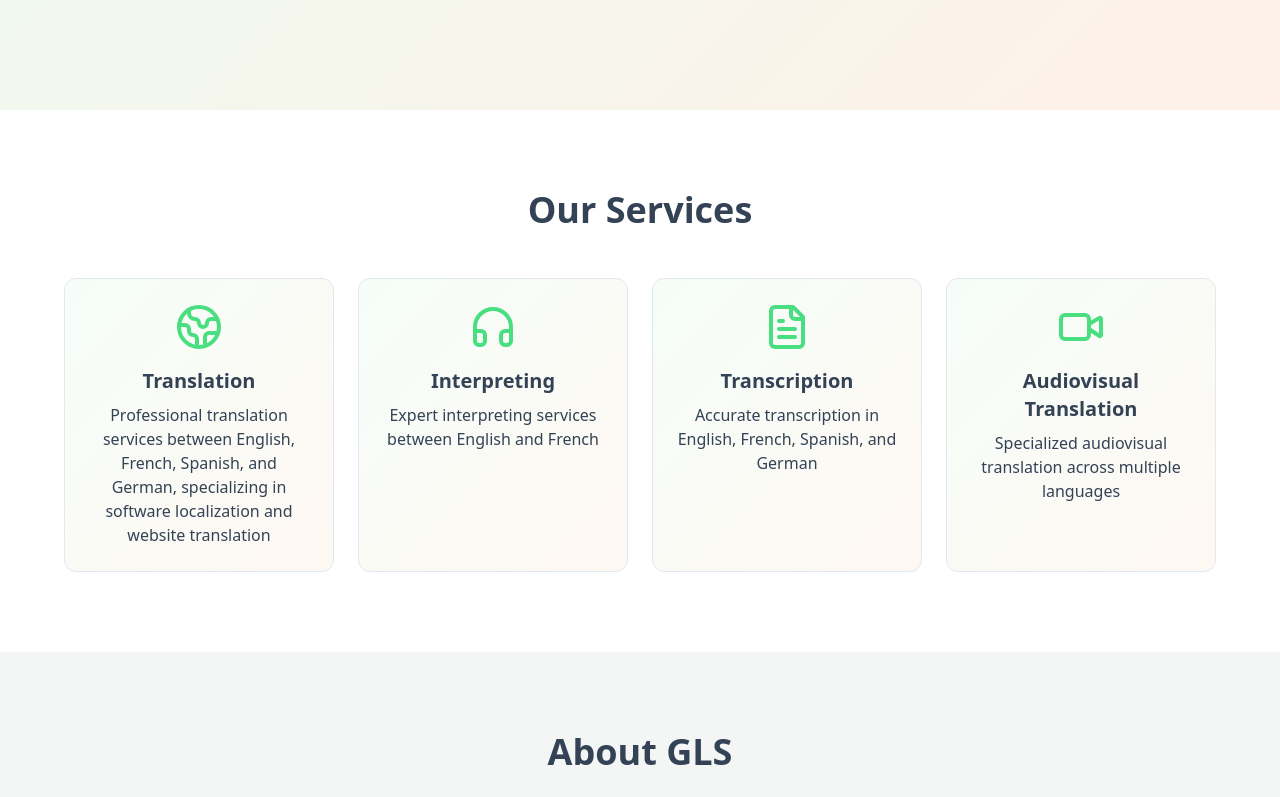
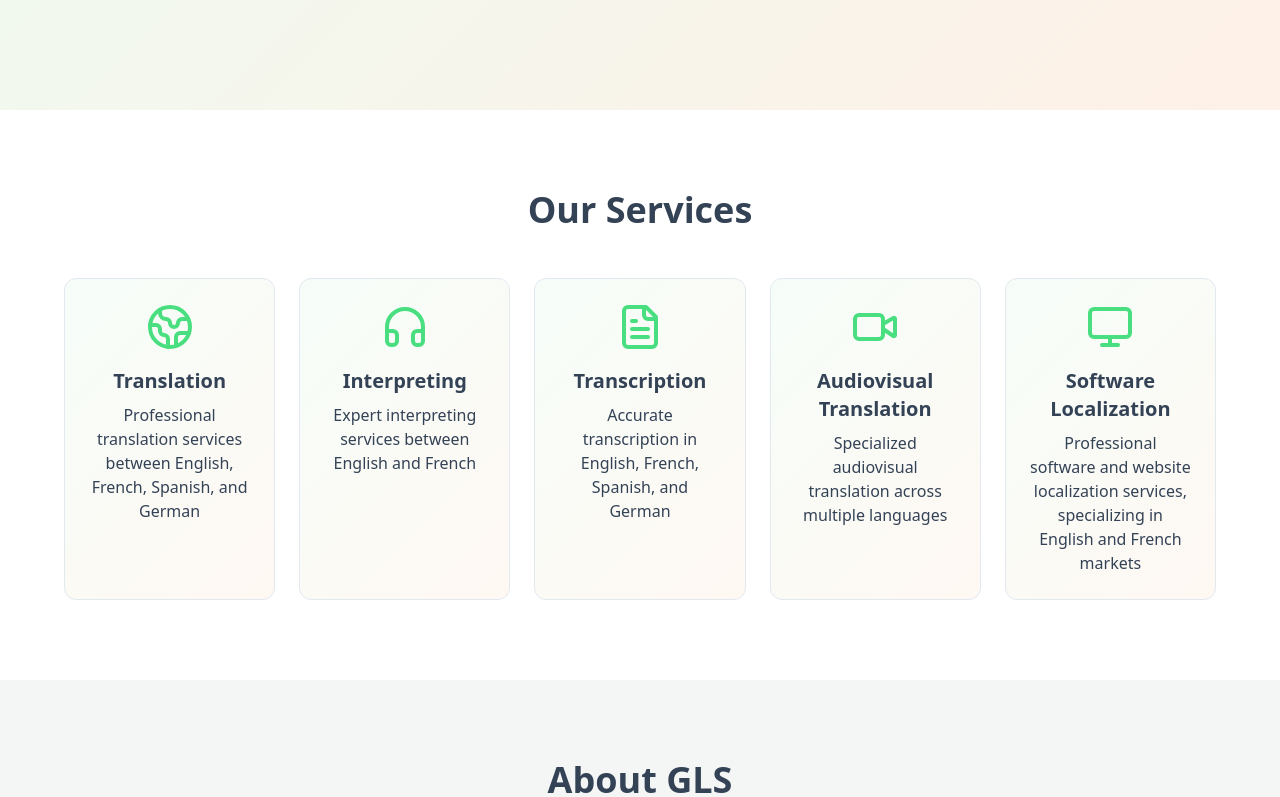
Before and after one commit to CMCI-ORG/garizim-ls, a React (Vite) app: page / in a window 1280 px wide. Shown: the part 530-1327 px from the top of the page. Built offline with nearby package versions, Linux system fonts and the light colour scheme.

Commit message:
Add localization service block
Implement a new service block for localization in the services section of the application.
[skip gpt_engineer]

```diff
--- a/src/components/Services.tsx
+++ b/src/components/Services.tsx
@@ -1,4 +1,4 @@
-import { Globe2, Headphones, FileText, Video } from "lucide-react";
+import { Globe2, Headphones, FileText, Video, Monitor } from "lucide-react";
 import { useTranslation } from "react-i18next";
 
 const services = [
@@ -17,6 +17,10 @@ const services = [
   {
     icon: Video,
     key: "audiovisual"
+  },
+  {
+    icon: Monitor,
+    key: "localization"
   }
 ];
 
@@ -29,7 +33,7 @@ export const Services = () => {
         <h2 className="text-3xl md:text-4xl font-bold text-center mb-12">
           {t('services.title')}
         </h2>
-        <div className="grid grid-cols-1 md:grid-cols-2 lg:grid-cols-4 gap-6 max-w-sm mx-auto md:max-w-none">
+        <div className="grid grid-cols-1 md:grid-cols-2 lg:grid-cols-5 gap-6 max-w-sm mx-auto md:max-w-none">
           {services.map((service) => (
             <div key={service.key} className="service-card text-center">
               <service.icon className="w-12 h-12 text-primary mx-auto mb-4" />
--- a/src/i18n/config.ts
+++ b/src/i18n/config.ts
@@ -8,7 +8,7 @@ const resources = {
         title: "Our Services",
         translation: {
           title: "Translation",
-          description: "Professional translation services between English, French, Spanish, and German, specializing in software localization and website translation"
+          description: "Professional translation services between English, French, Spanish, and German"
         },
         interpreting: {
           title: "Interpreting",
@@ -21,6 +21,10 @@ const resources = {
         audiovisual: {
           title: "Audiovisual Translation",
           description: "Specialized audiovisual translation across multiple languages"
+        },
+        localization: {
+          title: "Software Localization",
+          description: "Professional software and website localization services, specializing in English and French markets"
         }
       }
     }
@@ -31,7 +35,7 @@ const resources = {
         title: "Nos Services",
         translation: {
           title: "Traduction",
-          description: "Services de traduction professionnelle entre anglais, français, espagnol et allemand, spécialisés dans la localisation de logiciels et la traduction de sites web"
+          description: "Services de traduction professionnelle entre anglais, français, espagnol et allemand"
         },
         interpreting: {
           title: "Interprétation",
@@ -44,6 +48,10 @@ const resources = {
         audiovisual: {
           title: "Traduction Audiovisuelle",
           description: "Traduction audiovisuelle spécialisée dans plusieurs langues"
+        },
+        localization: {
+          title: "Localisation de Logiciels",
+          description: "Services professionnels de localisation de logiciels et de sites web, spécialisés pour les marchés anglophone et francophone"
         }
       }
     }
@@ -60,7 +68,7 @@ i18n
       escapeValue: false
     },
     react: {
-      useSuspense: false // This is important to prevent issues with SSR
+      useSuspense: false
     }
   });
 
```
